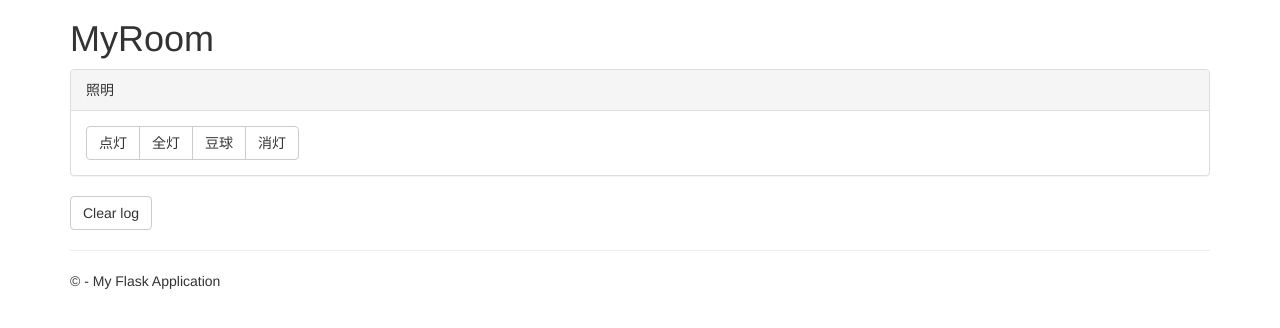
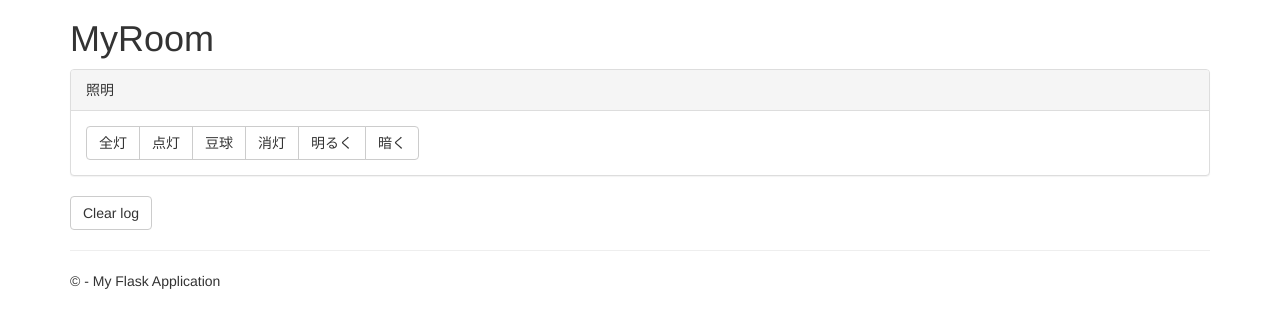
Before and after one commit to silane/mywebapps, a Flask app: template mywebapps/templates/myroom.html in a window 1280 px wide. Shown: the part 51-379 px from the top of the page. Run offline with Flask 2, Linux system fonts and the light colour scheme; the template is opened without the code that fills it, so the values that code supplies are empty; parts of the project's set-up code (start-up, migrations or seed data) failed here and were passed over; some libraries are stand-ins or nearby versions.

Commit message:
Add light mini, brighter and darker button

```diff
--- a/mywebapps/templates/myroom.html
+++ b/mywebapps/templates/myroom.html
@@ -18,10 +18,12 @@
         </div>
         <div class="panel-body">
             <div class="btn-group" role="group">
+                <button class="btn btn-default" @click="invokeAction('light-full')">全灯</button>
                 <button class="btn btn-default" @click="invokeAction('light-on')">点灯</button>
-                <button class="btn btn-default" @click="invokeAction('light-full')">全灯</button>
                 <button class="btn btn-default" @click="invokeAction('light-mini')">豆球</button>
                 <button class="btn btn-default" @click="invokeAction('light-off')">消灯</button>
+                <button class="btn btn-default" @click="invokeAction('light-brighter')">明るく</button>
+                <button class="btn btn-default" @click="invokeAction('light-darker')">暗く</button>
             </div>
         </div>
     </div>
```
